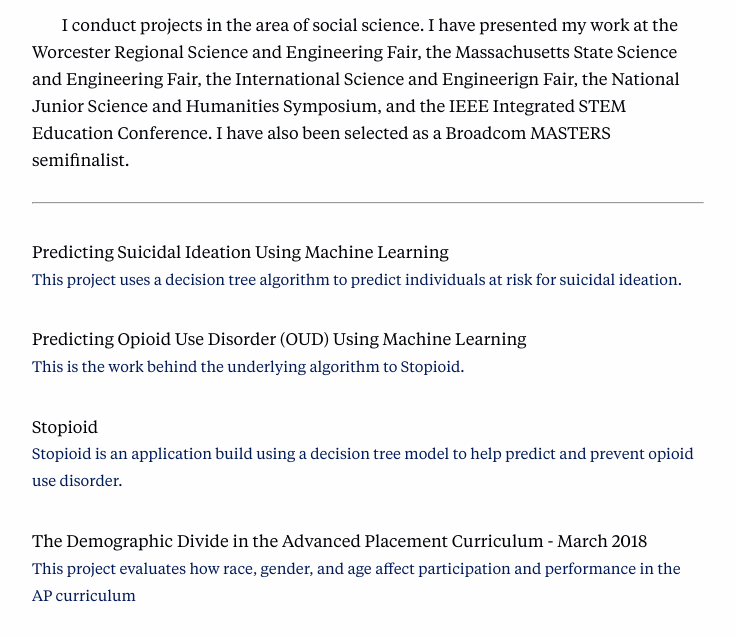
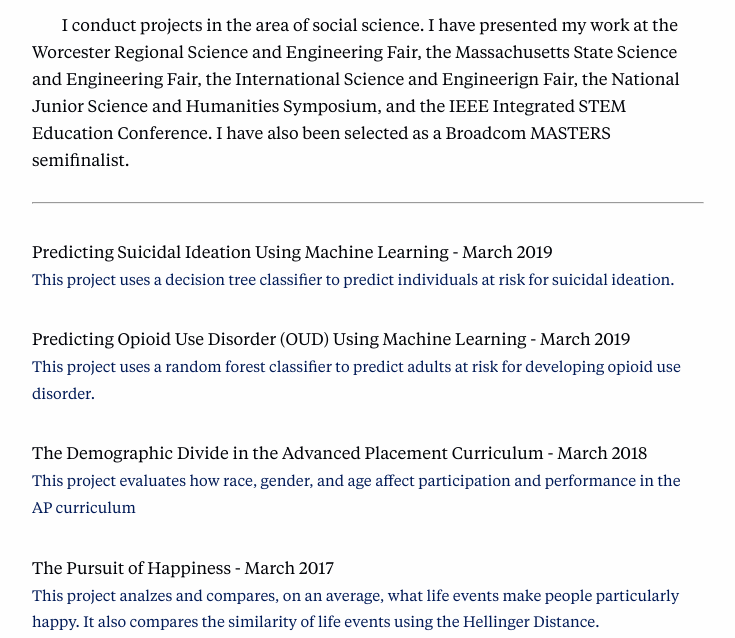
Before and after one commit to adway/2019-site, a Gatsby site: page /projects in a window 1280 px wide. Shown: the part 142-780 px from the top of the page, without its empty margins (272-1007 px from the left). Built offline with nearby package versions, Linux system fonts and the light colour scheme; Gatsby itself is replaced by a stand-in of ours.

Commit message:
Update project list

```diff
--- a/src/data.js
+++ b/src/data.js
@@ -7,20 +7,18 @@
 export const projects = [
   {
     title: 'Predicting Suicidal Ideation Using Machine Learning',
-    link: 'https://www.dropbox.com/s/7765ipg6pzuq8ev/JSHSReport.docx?dl=0',
+    link:
+      'https://drive.google.com/file/d/106JZx9INd1iz56qChZFBMp6XNSyFTajr/view?usp=sharing',
+    date: 'March 2019',
     description:
-      'This project uses a decision tree algorithm to predict individuals at risk for suicidal ideation.'
+      'This project uses a decision tree classifier to predict individuals at risk for suicidal ideation.'
   },
   {
     title: 'Predicting Opioid Use Disorder (OUD) Using Machine Learning',
-    link: 'https://oud.adway.io',
-    description: 'This is the work behind the underlying algorithm to Stopioid.'
-  },
-  {
-    title: 'Stopioid',
-    link: 'https://stopioid.org',
+    date: 'March 2019',
+    link: 'https://drive.google.com/open?id=1H5csZ1fBgQ_M0_JZY1iRFf-hYUmKpG0C',
     description:
-      'Stopioid is an application build using a decision tree model to help predict and prevent opioid use disorder.'
+      'This project uses a random forest classifier to predict adults at risk for developing opioid use disorder.'
   },
   {
     title: 'The Demographic Divide in the Advanced Placement Curriculum',
```
